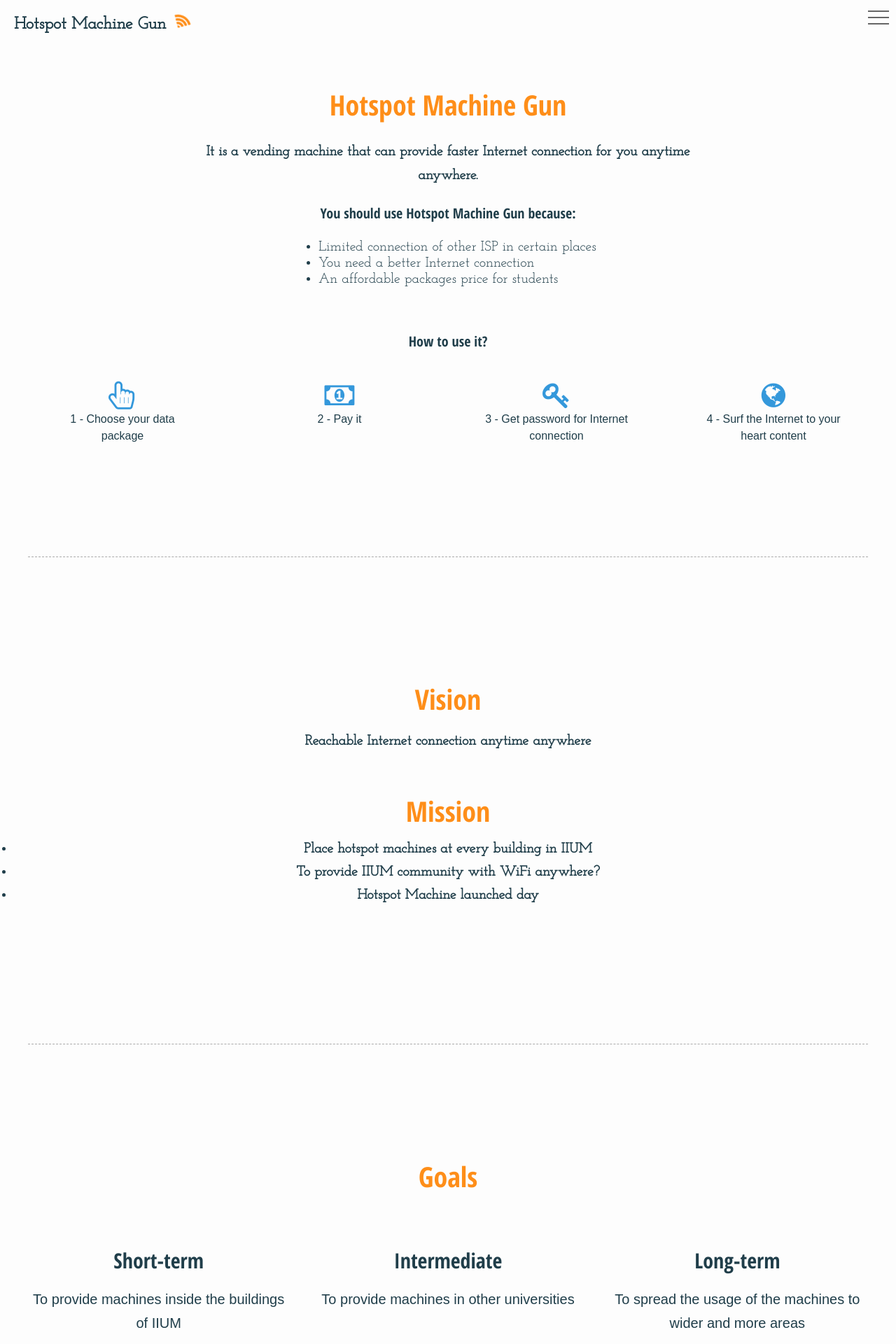
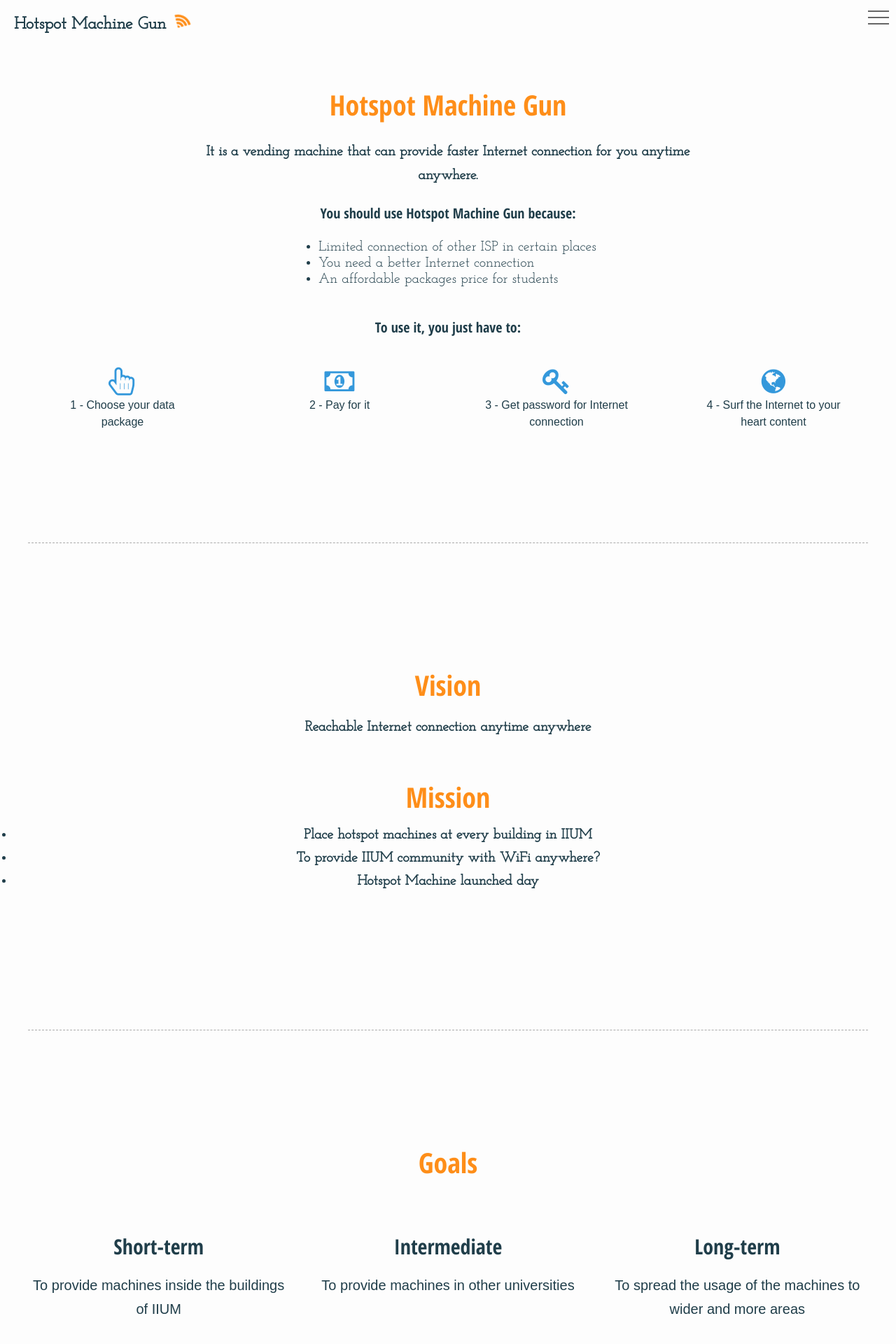
Before and after one commit to syahmifauzi/info1501, a Jekyll site: the page built from index.html, in a window 1280 px wide. Shown: the top 1920 px of the page at 70% size. Built offline with Jekyll 4.4.1, drawn with Linux system fonts in a browser that asks for light colours; nearby versions of some CDN libraries; library files that are not in the unit come from our copies.

Commit message:
fix typos

```diff
--- a/_includes/about.html
+++ b/_includes/about.html
@@ -15,10 +15,10 @@
     </div>
     <div class="how-to pure-g">
         <div class="pure-u-1">
-            <p>How to use it?</p>
+            <p>To use it, you just have to:</p>
         </div>
         <div class="pure-u-1 pure-u-sm-1-2 pure-u-md-1-4 box"><i class="fa fa-hand-pointer-o" aria-hidden="true"></i><span>1 - Choose your data package</span></div>
-        <div class="pure-u-1 pure-u-sm-1-2 pure-u-md-1-4 box"><i class="fa fa-money" aria-hidden="true"></i><span>2 - Pay it</span></div>
+        <div class="pure-u-1 pure-u-sm-1-2 pure-u-md-1-4 box"><i class="fa fa-money" aria-hidden="true"></i><span>2 - Pay for it</span></div>
         <div class="pure-u-1 pure-u-sm-1-2 pure-u-md-1-4 box"><i class="fa fa-key" aria-hidden="true"></i><span>3 - Get password for Internet connection</span></div>
         <div class="pure-u-1 pure-u-sm-1-2 pure-u-md-1-4 box"><i class="fa fa-globe" aria-hidden="true"></i><span>4 - Surf the Internet to your heart content</span></div>
     </div>
--- a/_pugfiles/about.pug
+++ b/_pugfiles/about.pug
@@ -11,13 +11,13 @@
             li An affordable packages price for students
     .how-to.pure-g
         .pure-u-1
-            p How to use it?
+            p To use it, you just have to:
         .pure-u-1.pure-u-sm-1-2.pure-u-md-1-4.box
             i(aria-hidden='true').fa.fa-hand-pointer-o
             span 1 - Choose your data package
         .pure-u-1.pure-u-sm-1-2.pure-u-md-1-4.box
             i(aria-hidden='true').fa.fa-money
-            span 2 - Pay it
+            span 2 - Pay for it
         .pure-u-1.pure-u-sm-1-2.pure-u-md-1-4.box
             i(aria-hidden='true').fa.fa-key
             span 3 - Get password for Internet connection
--- a/assets/css/3-modules/_about.scss
+++ b/assets/css/3-modules/_about.scss
@@ -25,7 +25,7 @@
         }
     }
     .how-to {
-        padding: 2em 0 0 0;
+        padding: 1em 0 0 0;
         p {
             font-weight: bold;
             font-family: $primary-font;
```
Also changed, not shown: assets/css/app.css.
